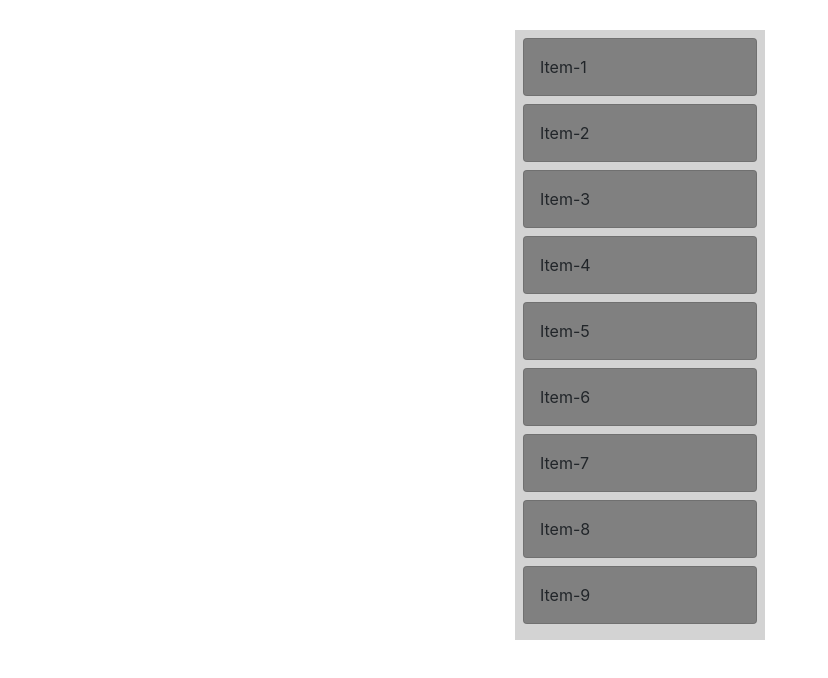
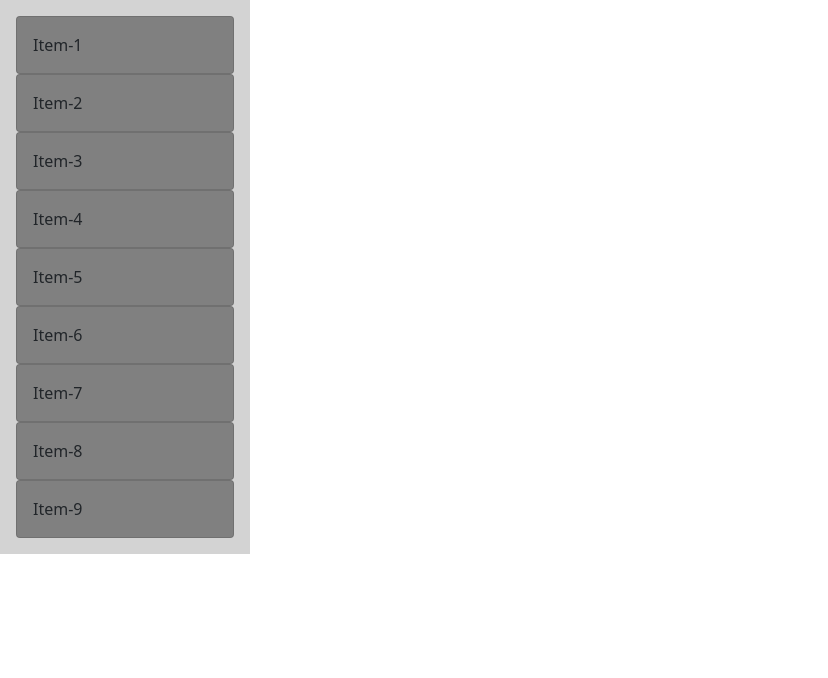
Before and after one commit to danielfmoreira/pipedrive-challenge, a React (Create React App) app: page / in a window 1280 px wide. Shown: the top 678 px of the page, without its empty margins (0-828 px from the left). Built offline with nearby package versions, Linux system fonts and the light colour scheme.

Commit message:
add drag and drop list

```diff
--- a/src/App.js
+++ b/src/App.js
@@ -1,43 +1,43 @@
-import React, { useEffect, useState } from "react";
-import { DragDropContext, Droppable, Draggable } from "react-beautiful-dnd";
-import "./App.css";
+import React, { useEffect, useState } from 'react';
+import { DragDropContext, Droppable, Draggable } from 'react-beautiful-dnd';
+import ContactList from './components/ContactList';
 
 const data = [
 	{
-    id: "item-1",
-    content: "Item-1",
+		id: 'item-1',
+		content: 'Item-1',
 	},
 	{
-    id: "item-2",
-    content: "Item-2",
+		id: 'item-2',
+		content: 'Item-2',
 	},
 	{
-    id: "item-3",
-    content: "Item-3",
+		id: 'item-3',
+		content: 'Item-3',
 	},
 	{
-    id: "item-4",
-    content: "Item-4",
+		id: 'item-4',
+		content: 'Item-4',
 	},
 	{
-    id: "item-5",
-    content: "Item-5",
+		id: 'item-5',
+		content: 'Item-5',
 	},
 	{
-    id: "item-6",
-    content: "Item-6",
+		id: 'item-6',
+		content: 'Item-6',
 	},
 	{
-    id: "item-7",
-    content: "Item-7",
+		id: 'item-7',
+		content: 'Item-7',
 	},
 	{
-    id: "item-8",
-    content: "Item-8",
+		id: 'item-8',
+		content: 'Item-8',
 	},
 	{
-    id: "item-9",
-    content: "Item-9",
+		id: 'item-9',
+		content: 'Item-9',
 	},
 ];
 
@@ -46,25 +46,8 @@ const reorder = (list, startIndex, endIndex) => {
 	const result = Array.from(list);
 	const [removed] = result.splice(startIndex, 1);
 	result.splice(endIndex, 0, removed);
-
 	return result;
 };
-
-const grid = 8;
-
-const getItemStyle = (isDragging, draggableStyle) => ({
-  userSelect: "none",
-  padding: grid * 2,
-  margin: `0 0 ${grid}px 0`,
-  background: isDragging ? "lightgreen" : "grey",
-  ...draggableStyle,
-});
-
-const getListStyle = (isDraggingOver) => ({
-  background: isDraggingOver ? "lightblue" : "lightgrey",
-  padding: grid,
-  width: 250,
-});
 
 const App = () => {
 	const [items, setItems] = useState([]);
@@ -78,48 +61,14 @@ const App = () => {
 			return;
 		}
 
-    const reorderedItems = reorder(
-      items,
-      result.source.index,
-      result.destination.index
-    );
-
-    console.log({ reorderedItems });
+		const reorderedItems = reorder(items, result.source.index, result.destination.index);
 		setItems(reorderedItems);
 	};
 
 	return (
 		<div className="main_content">
 			<DragDropContext onDragEnd={onDragEnd}>
-        <Droppable droppableId="droppable">
-          {(provided, snapshot) => (
-            <div
-              {...provided.droppableProps}
-              ref={provided.innerRef}
-              style={getListStyle(snapshot.isDraggingOver)}
-            >
-              {items.map((item, index) => (
-                <Draggable key={item.id} draggableId={item.id} index={index}>
-                  {(provided, snapshot) => (
-                    <div
-                      className="card"
-                      ref={provided.innerRef}
-                      {...provided.draggableProps}
-                      {...provided.dragHandleProps}
-                      style={getItemStyle(
-                        snapshot.isDragging,
-                        provided.draggableProps.style
-                      )}
-                    >
-                      {item.content}
-                    </div>
-                  )}
-                </Draggable>
-              ))}
-              {provided.placeholder}
-            </div>
-          )}
-        </Droppable>
+				<ContactList items={items} />
 			</DragDropContext>
 		</div>
 	);
--- /dev/null
+++ b/src/components/ContactCard.js
@@ -0,0 +1,26 @@
+import React from 'react'
+import { DragDropContext, Droppable, Draggable } from "react-beautiful-dnd";
+
+
+function ContactCard({item, index, getItemStyle}) {
+  return (
+    <Draggable key={item.id} draggableId={item.id} index={index}>
+    {(provided, snapshot) => (
+      <div
+        className="card"
+        ref={provided.innerRef}
+        {...provided.draggableProps}
+        {...provided.dragHandleProps}
+        style={getItemStyle(
+          snapshot.isDragging,
+          provided.draggableProps.style
+        )}
+      >
+        {item.content}
+      </div>
+    )}
+  </Draggable>
+  )
+}
+
+export default ContactCard
--- /dev/null
+++ b/src/components/ContactList.js
@@ -0,0 +1,41 @@
+import React from 'react'
+import { DragDropContext, Droppable, Draggable } from "react-beautiful-dnd";
+import ContactCard from './ContactCard';
+
+
+function ContactList({items}) {
+
+    const getItemStyle = (isDragging, draggableStyle) => ({
+        userSelect: "none",
+        padding: "16px",
+        margin: `0 0 16 0`,
+        background: isDragging ? "lightgreen" : "grey",
+        ...draggableStyle,
+      });
+
+      const getListStyle = (isDraggingOver) => ({
+        background: isDraggingOver ? "lightblue" : "lightgrey",
+        padding: "16px",
+        width: 250,
+      });
+
+
+  return (
+    <Droppable droppableId="droppable">
+    {(provided, snapshot) => (
+      <div
+        {...provided.droppableProps}
+        ref={provided.innerRef}
+        style={getListStyle(snapshot.isDraggingOver)}
+      >
+        {items.map((item, index) => (
+          <ContactCard index={index} item={item} getItemStyle={getItemStyle}/>
+        ))}
+        {provided.placeholder}
+      </div>
+    )}
+  </Droppable>
+  )
+}
+
+export default ContactList
--- a/src/index.css
+++ /dev/null
@@ -1,13 +0,0 @@
-body {
-  margin: 0;
-  font-family: -apple-system, BlinkMacSystemFont, 'Segoe UI', 'Roboto', 'Oxygen',
-    'Ubuntu', 'Cantarell', 'Fira Sans', 'Droid Sans', 'Helvetica Neue',
-    sans-serif;
-  -webkit-font-smoothing: antialiased;
-  -moz-osx-font-smoothing: grayscale;
-}
-
-code {
-  font-family: source-code-pro, Menlo, Monaco, Consolas, 'Courier New',
-    monospace;
-}
--- a/src/index.js
+++ b/src/index.js
@@ -1,8 +1,6 @@
 import React from 'react';
 import ReactDOM from 'react-dom';
-import './index.css';
 import App from './App';
-import reportWebVitals from './reportWebVitals';
 
 ReactDOM.render(
   <React.StrictMode>
@@ -10,8 +8,3 @@ ReactDOM.render(
   </React.StrictMode>,
   document.getElementById('root')
 );
-
-// If you want to start measuring performance in your app, pass a function
-// to log results (for example: reportWebVitals(console.log))
-// or send to an analytics endpoint. Learn more: https://bit.ly/CRA-vitals
-reportWebVitals();
--- a/src/reportWebVitals.js
+++ /dev/null
@@ -1,13 +0,0 @@
-const reportWebVitals = onPerfEntry => {
-  if (onPerfEntry && onPerfEntry instanceof Function) {
-    import('web-vitals').then(({ getCLS, getFID, getFCP, getLCP, getTTFB }) => {
-      getCLS(onPerfEntry);
-      getFID(onPerfEntry);
-      getFCP(onPerfEntry);
-      getLCP(onPerfEntry);
-      getTTFB(onPerfEntry);
-    });
-  }
-};
-
-export default reportWebVitals;
```
Also changed, not shown: src/setupTests.js (deleted, +0 -5 lines), src/logo.svg (deleted), 1 other file (tests, documents, lock files or other folders). Lines whose indentation alone changed are shown as unchanged.
